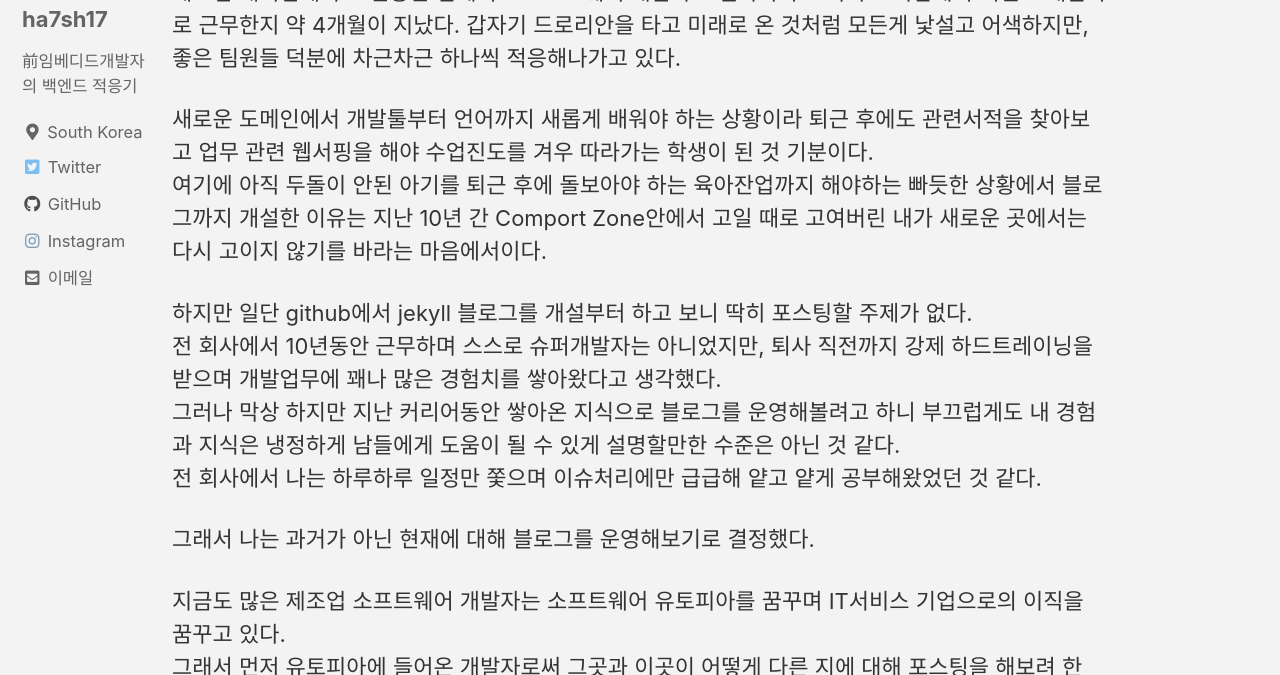
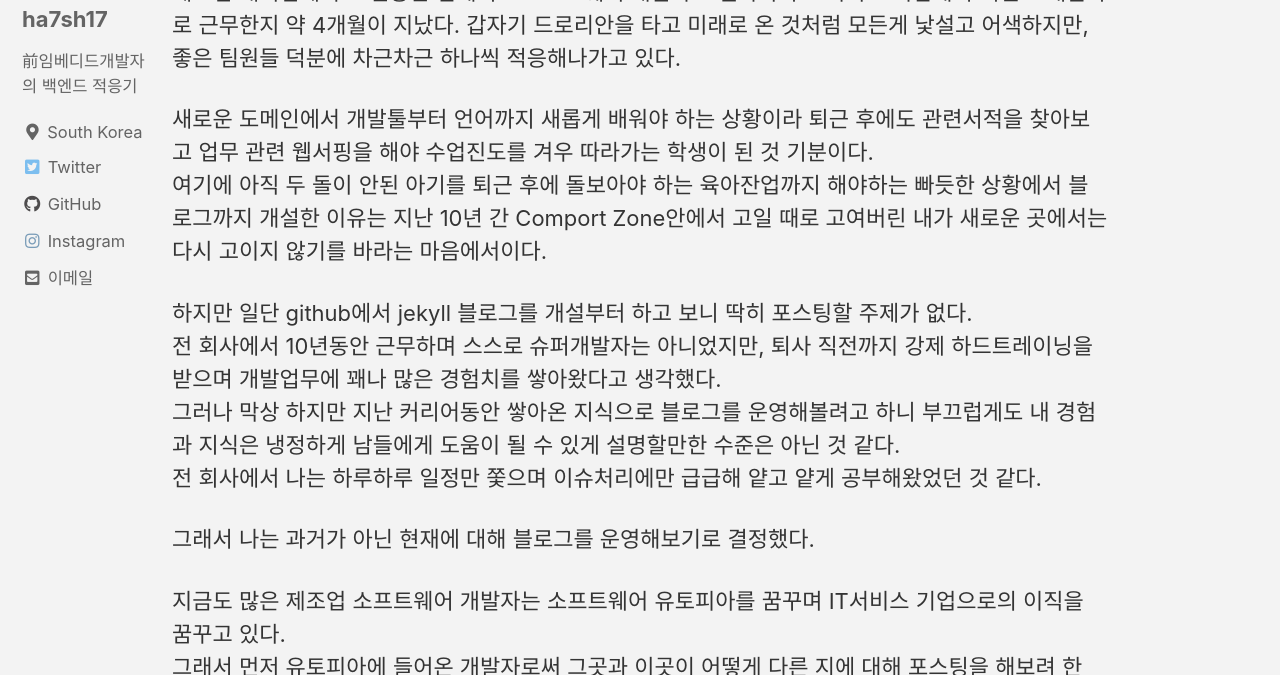
Before and after one commit to ha7sh17/ha7sh17.github.io, a Jekyll site: the page built from _posts/2021-10-13-post-e2s_preface.md, in a window 1280 px wide and 900 px high, cut to the strip 225-900 px from the top of the window. Built offline with Jekyll 4.4.1, drawn with Linux system fonts in a browser that asks for light colours; cached includes are drawn as plain includes; comment, search, counter and statistics services are not loaded.

```diff
--- a/_posts/2021-10-13-post-e2s_preface.md
+++ b/_posts/2021-10-13-post-e2s_preface.md
@@ -10,7 +10,7 @@ tags:
 갑자기 드로리안을 타고 미래로 온 것처럼 모든게 낯설고 어색하지만, 좋은 팀원들 덕분에 차근차근 하나씩 적응해나가고 있다.
 
 새로운 도메인에서 개발툴부터 언어까지 새롭게 배워야 하는 상황이라 퇴근 후에도 관련서적을 찾아보고 업무 관련 웹서핑을 해야 수업진도를 겨우 따라가는 학생이 된 것 기분이다.
-여기에 아직 두돌이 안된 아기를 퇴근 후에 돌보아야 하는 육아잔업까지 해야하는 빠듯한 상황에서 블로그까지 개설한 이유는 지난 10년 간 Comport Zone안에서 고일 때로 고여버린 내가 새로운 곳에서는 다시 고이지 않기를 바라는 마음에서이다.
+여기에 아직 두 돌이 안된 아기를 퇴근 후에 돌보아야 하는 육아잔업까지 해야하는 빠듯한 상황에서 블로그까지 개설한 이유는 지난 10년 간 Comport Zone안에서 고일 때로 고여버린 내가 새로운 곳에서는 다시 고이지 않기를 바라는 마음에서이다.
 
 하지만 일단 github에서 jekyll 블로그를 개설부터 하고 보니 딱히 포스팅할 주제가 없다.
 전 회사에서 10년동안 근무하며 스스로 슈퍼개발자는 아니었지만, 퇴사 직전까지 강제 하드트레이닝을 받으며 개발업무에 꽤나 많은 경험치를 쌓아왔다고 생각했다.
```
